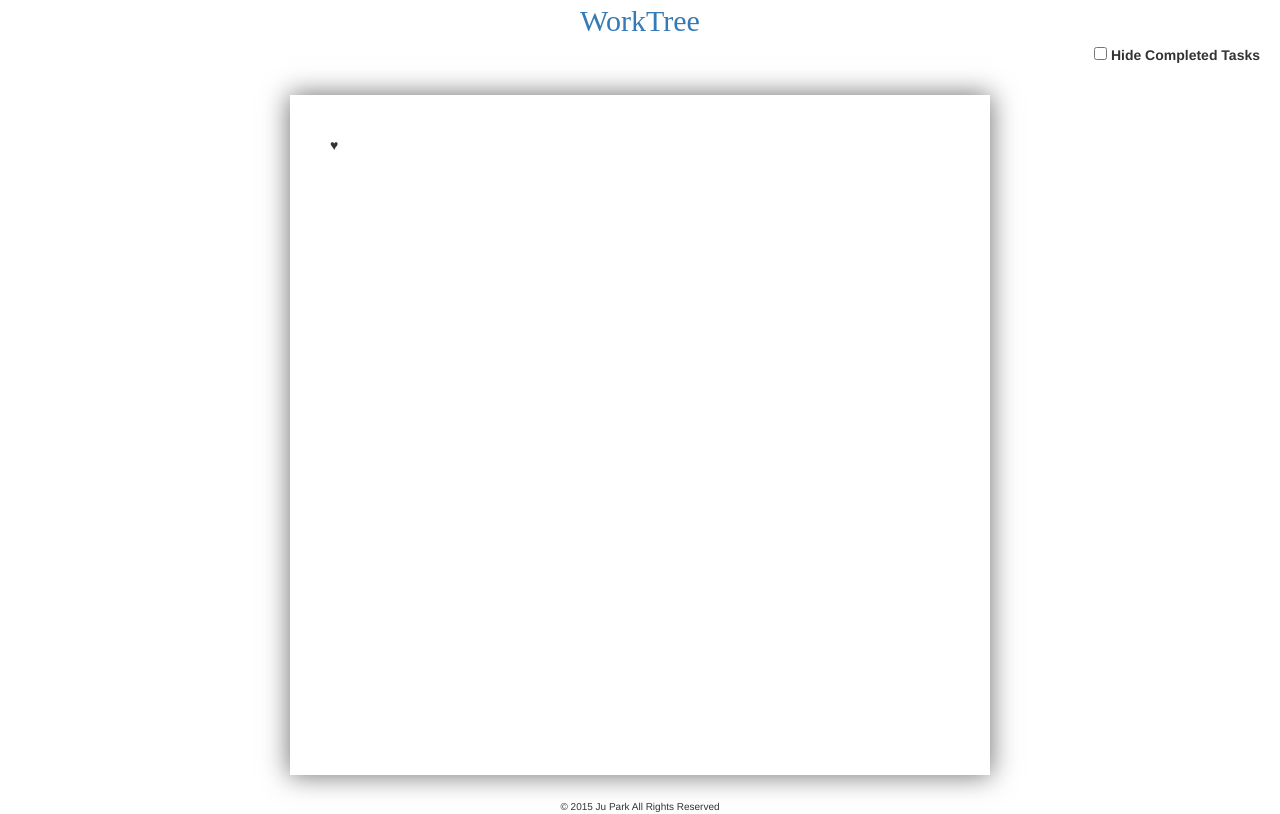
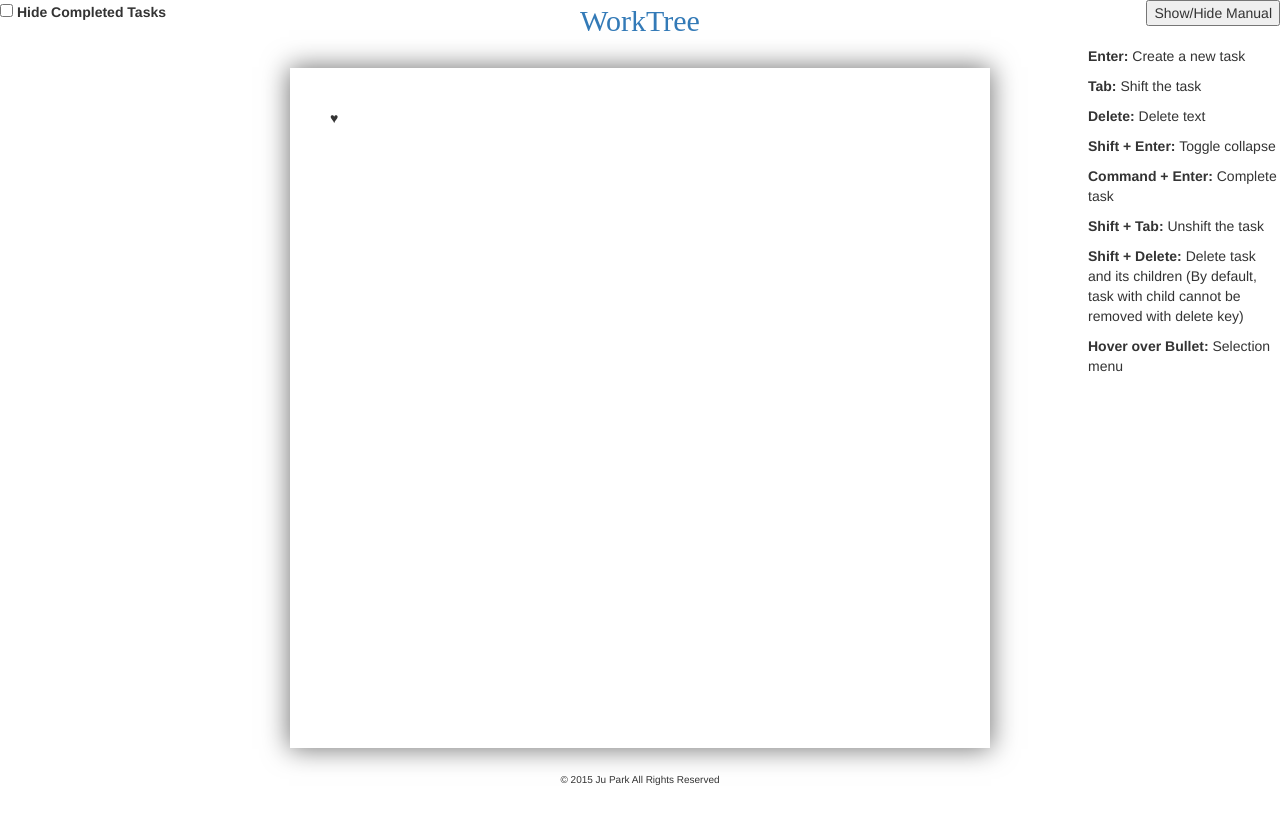
Before and after one commit to wheredidjupark/TreeNote-Offline, a website: page index.html in a window 1280 px wide. Drawn offline with nearby package versions, Linux system fonts and the light colour scheme; files that its build step writes are made by us from their sources.

Commit message:
added manual

```diff
--- a/index.html
+++ b/index.html
@@ -15,6 +15,19 @@
         <label for="checkbox">Hide Completed Tasks</label>
     </form>
     <div id="app"></div>
+    <div id="manual">
+        <button id="manual-button">Show/Hide Manual</button>
+        <div id="manual-content">
+            <p><strong>Enter:</strong> Create a new task</p>
+            <p><strong>Tab:</strong> Shift the task</p>
+            <p><strong>Delete:</strong> Delete text</p>
+            <p><strong>Shift + Enter:</strong> Toggle collapse</p>
+            <p><strong>Command + Enter:</strong> Complete task</p>
+            <p><strong>Shift + Tab:</strong> Unshift the task</p>
+            <p><strong>Shift + Delete:</strong> Delete task and its children (By default, task with child cannot be removed with delete key)</p>
+            <p><strong>Hover over Bullet:</strong> Selection menu</p>
+        </div>
+    </div>
     <footer id="footer"> &copy; 2015 Ju Park All Rights Reserved</footer>
 </body>
 <script src="bower_components/jquery/dist/jquery.min.js"></script>
--- a/scripts/main.js
+++ b/scripts/main.js
@@ -63,7 +63,7 @@
             $("#app").append(createNode());
         }
 
-        if($(".completed").hasClass("hidden")){
+        if ($(".completed").hasClass("hidden")) {
             $("#checkbox").prop("checked", true);
         }
     };
@@ -516,9 +516,19 @@
             });
         };
 
+
+        var clickManualButton = function() {
+            $("#manual-button").click(function(e) {
+                e.preventDefault();
+
+                $("#manual-content").toggleClass("hidden");
+            });
+        };
+
         clickBullet();
         clickCtrlBar();
         clickCompleteForm();
+        clickManualButton();
     };
 
     initialize();
--- a/styles/main.scss
+++ b/styles/main.scss
@@ -140,6 +140,21 @@
     }
 
     #checkboxForm {
-        text-align: right;
-        margin-right: 20px;
+        position: fixed;
+        top: 0;
+        left: 0;
     }
+
+    #manual {
+        position: fixed;
+        top: 0;
+        right: 0;
+        width: 15%;
+        #manual-button {
+            float: right;
+            margin-bottom: 20px;
+        }
+        #manual-content {
+            clear: right;
+        }
+    }
```
